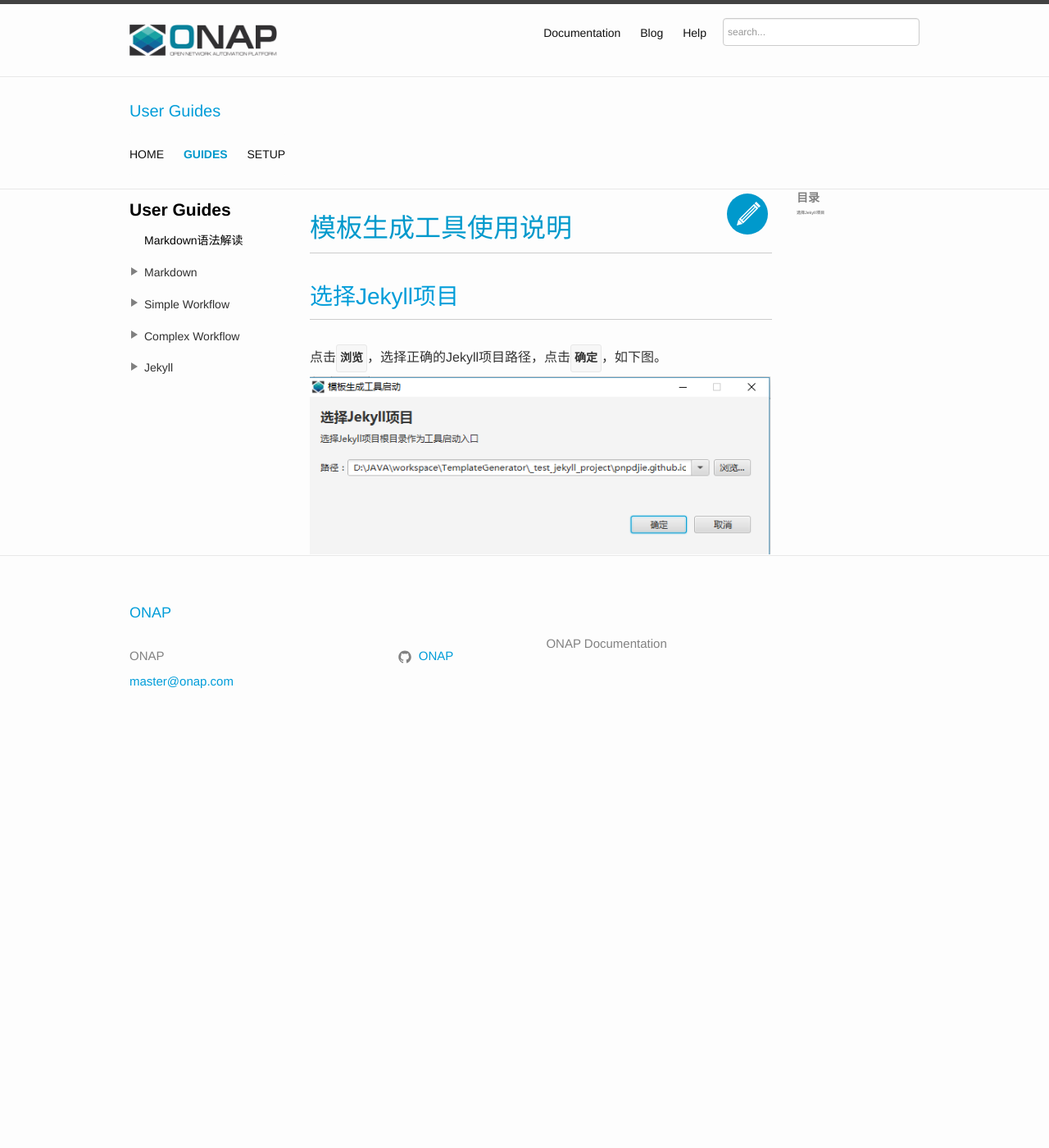
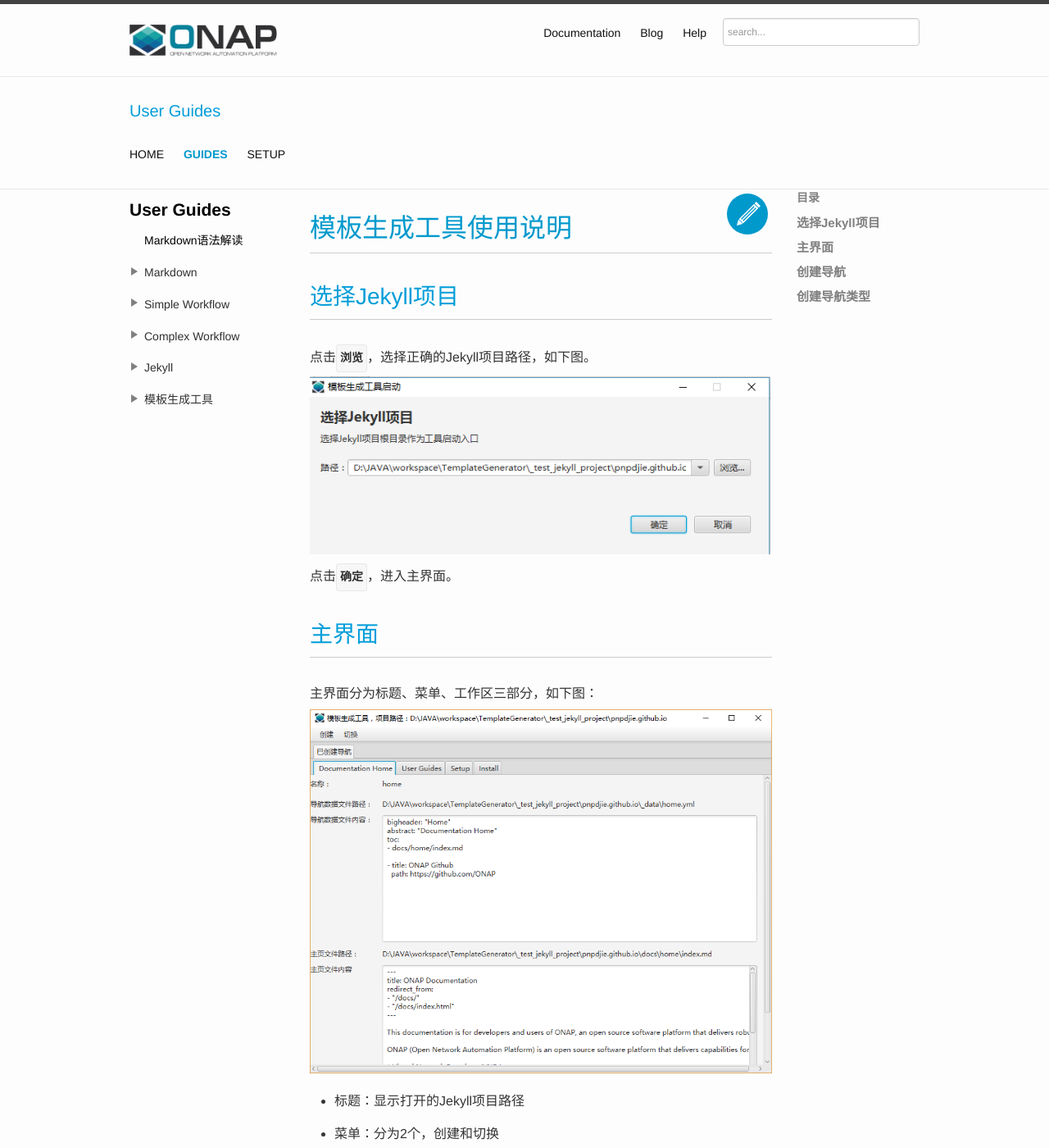
Before and after one commit to pnpdjie/pnpdjie.github.io, a Jekyll site: the page built from docs/guides/jekyll/template-generator-guides.md, in a window 1280 px wide and 1400 px high. Shown: the whole window at 82% size. Built offline with Jekyll 4.4.1, drawn with Linux system fonts in a browser that asks for light colours; cached includes are drawn as plain includes; some of the changed text lies outside the part shown.

Commit message:
add template generator user guides

```diff
--- a/_data/guides.yml
+++ b/_data/guides.yml
@@ -58,5 +58,8 @@
   - docs/guides/jekyll/install-jekyll-in-linux.md
   - docs/guides/jekyll/page-layout-configuration.md
   - docs/guides/jekyll/create-new-page.md
+
+- title: 模板生成工具
+  section:
   - docs/guides/jekyll/template-generator-install.md
   - docs/guides/jekyll/template-generator-guides.md
--- a/_sass/_base.sass
+++ b/_sass/_base.sass
@@ -291,7 +291,6 @@
       padding: 0
       line-height: 1.5em
       margin-bottom: 0
-      font-size: 5px
 
     li.active > a
       color: #09c
--- a/docs/guides/jekyll/template-generator-guides.md
+++ b/docs/guides/jekyll/template-generator-guides.md
@@ -6,10 +6,55 @@
 
 ## 选择Jekyll项目
 
-点击`浏览`，选择正确的Jekyll项目路径，点击`确定`，如下图。
-![页面布局描述](/images/docs/guides/jekyll/template-generator-launcher.png )
+点击`浏览`，选择正确的Jekyll项目路径，如下图。
+![选择Jekyll项目](/images/docs/guides/jekyll/template-generator-launcher.png)
 
+点击`确定`，进入主界面。
 
+## 主界面
+
+主界面分为标题、菜单、工作区三部分，如下图：
+![主界面](/images/docs/guides/jekyll/template-generator-main.png)
+
+* 标题：显示打开的Jekyll项目路径
+
+* 菜单：分为2个，创建和切换
+
+  * 创建：创建Jekyll导航以及导航类型，已创建的导航禁用![菜单-创建](/images/docs/guides/jekyll/template-generator-menu-create.png)
+
+  * 切换：切换Jekyll项目，重新初始化主界面![菜单-创建](/images/docs/guides/jekyll/template-generator-menu-switch.png)
+
+* 工作区：处理用户所有操作
+
+  * 已创建导航：所有Jekyll导航数据，上图打开的Jekyll项目导航有4个：Documentation Home,User Guides,Setup,Install
+
+    * 名称：导航唯一名
+
+    * 导航数据文件路径/内容：导航对应的`_data`目录下的数据文件路径以及内容
+
+    * 主页文件路径/内容：导航对应的`docs`目录下的index.md文件路径以及内容
+
+## 创建导航
+
+打开菜单`创建-导航-[Menu]`，`[Menu]`为模板中定义的Jekyll导航，出现创建确认提示。
+
+![创建导航确认框](/images/docs/guides/jekyll/template-generator-create-menu-confirm.png)
+
+点击`确认`开始创建Jekyll导航，弹出进度条窗口显示进度条及执行日志，进度条到100%表示导航创建成功，标题会变成`执行成功`，如下图所示：
+
+![创建导航进度条](/images/docs/guides/jekyll/template-generator-create-menu-progress.png)
+
+日志打印到文件，路径在日志最下方。
+
+### 验证是否创建成功
+
+在该Jekyll项目根目录运行命令`jekyll serve`，打开页面，查看上一步创建的导航是否存在。
+
+## 创建导航类型
+
+打开菜单`创建-导航类型`，在工作区显示创建导航类型界面。
+
+![创建导航类型](/images/docs/guides/jekyll/template-generator-create-menutype.png)
 
 {% endcapture %}
 
```
Also changed, not shown: images/docs/guides/jekyll/template-generator-create-menu-confirm.png (added), images/docs/guides/jekyll/template-generator-create-menu-progress.png (added), images/docs/guides/jekyll/template-generator-create-menutype.png (added), images/docs/guides/jekyll/template-generator-main.png (added), images/docs/guides/jekyll/template-generator-menu-create.png (added), images/docs/guides/jekyll/template-generator-menu-switch.png (added).
